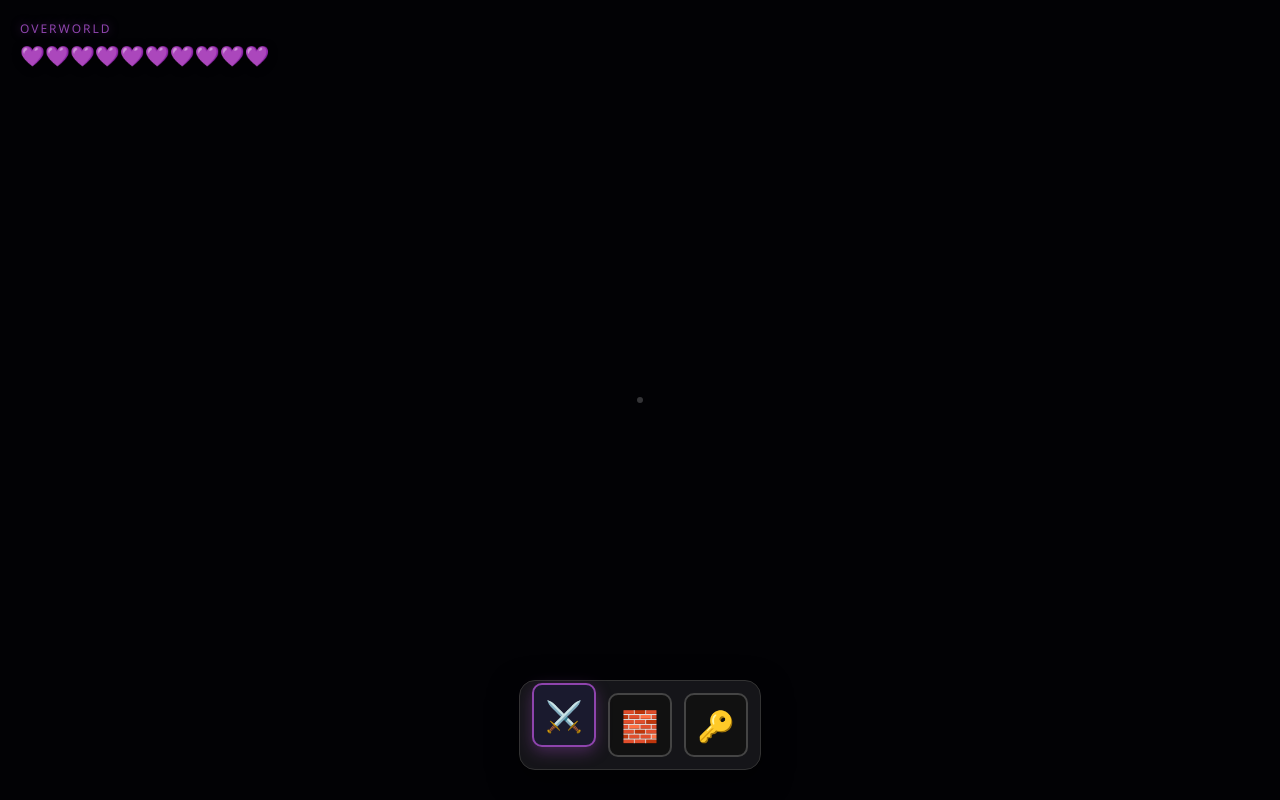
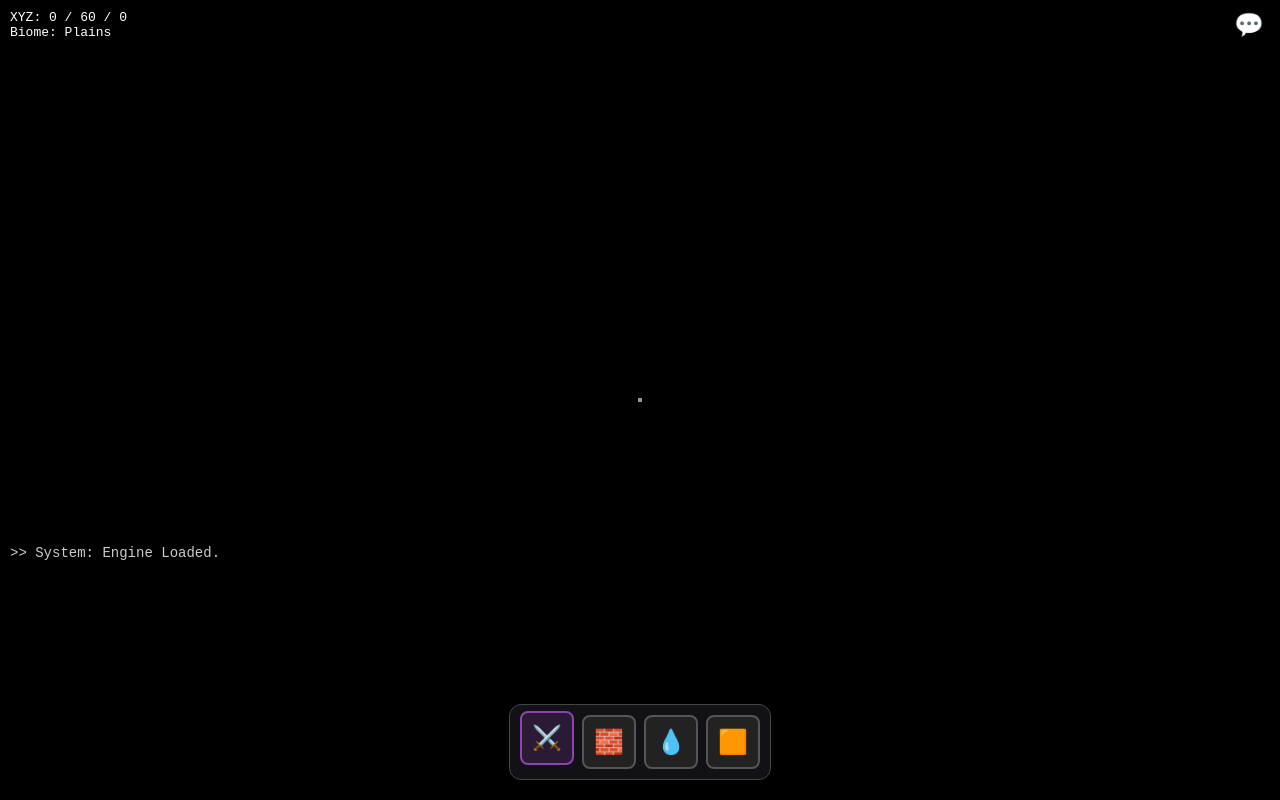
Before and after one commit to dandanwinwin/Titan-Engine-V1, a plain HTML site: page index.html in a window 1280 px wide. Drawn offline with nearby package versions, Linux system fonts and the light colour scheme.

Commit message:
Update index.html

```diff
--- a/index.html
+++ b/index.html
@@ -3,167 +3,83 @@
 <head>
     <meta charset="UTF-8">
     <meta name="viewport" content="width=device-width, initial-scale=1.0, maximum-scale=1.0, user-scalable=no">
-    <title>Titan Engine 1.21 | Ultimate</title>
+    <title>Titan Engine 1.21 | Modular</title>
     <style>
-        /* Deep Dark Theme for Eye Protection */
-        :root {
-            --ui-gray: rgba(25, 25, 30, 0.85);
-            --mace-purple: #8e44ad;
-            --text-soft: #a0a0a0;
+        :root { --ui-bg: rgba(20, 20, 25, 0.9); --accent: #8e44ad; }
+        body { margin: 0; overflow: hidden; background: #000; user-select: none; touch-action: none; font-family: monospace; }
+
+        /* HUD & DEBUG */
+        #hud { position: absolute; top: 10px; left: 10px; color: white; pointer-events: none; text-shadow: 1px 1px 0 #000; }
+        #crosshair { position: absolute; top: 50%; left: 50%; width: 4px; height: 4px; background: rgba(255,255,255,0.6); transform: translate(-50%,-50%); pointer-events: none; }
+
+        /* HOTBAR */
+        #hotbar {
+            position: fixed; bottom: 20px; left: 50%; transform: translateX(-50%);
+            display: flex; gap: 8px; padding: 10px; background: var(--ui-bg); border-radius: 12px; border: 1px solid #444; pointer-events: auto;
         }
+        .slot {
+            width: 50px; height: 50px; background: #222; border: 2px solid #555; border-radius: 8px;
+            display: flex; align-items: center; justify-content: center; font-size: 24px; color: #fff; transition: 0.1s;
+        }
+        .slot.active { border-color: var(--accent); background: #2a1a35; transform: translateY(-4px); }
 
-        body {
-            margin: 0;
-            overflow: hidden;
-            background-color: #020205;
-            font-family: 'Segoe UI', Roboto, Helvetica, Arial, sans-serif;
-            user-select: none;
-            touch-action: none;
+        /* CHAT SYSTEM */
+        #chat-btn { position: fixed; top: 10px; right: 10px; font-size: 24px; cursor: pointer; z-index: 100; background: none; border: none; }
+        #chat-container {
+            position: fixed; bottom: 100px; left: 10px; width: 300px; height: 200px;
+            display: flex; flex-direction: column; justify-content: flex-end; pointer-events: none;
         }
-
-        canvas { display: block; }
-
-        /* HUD Overlay */
-        #hud {
-            position: absolute;
-            top: 20px;
-            left: 20px;
-            pointer-events: none;
-        }
-
-        #dimension-tag {
-            font-size: 12px;
-            letter-spacing: 2px;
-            color: var(--mace-purple);
-            text-transform: uppercase;
-            margin-bottom: 5px;
-            text-shadow: 0 0 10px rgba(142, 68, 173, 0.5);
-        }
-
-        #health-container {
-            display: flex;
-            gap: 4px;
-            font-size: 20px;
-            filter: drop-shadow(0 2px 4px rgba(0,0,0,0.8));
-        }
-
-        /* The Hotbar - Tablet Optimized */
-        #hotbar {
-            position: fixed;
-            bottom: 30px;
-            left: 50%;
-            transform: translateX(-50%);
-            display: flex;
-            gap: 12px;
-            background: var(--ui-gray);
-            padding: 12px;
-            border-radius: 16px;
-            border: 1px solid #333;
-            backdrop-filter: blur(5px);
-            pointer-events: auto;
-            box-shadow: 0 10px 30px rgba(0,0,0,0.5);
-        }
-
-        .slot {
-            width: 60px;
-            height: 60px;
-            border: 2px solid #444;
-            background: #111;
-            border-radius: 10px;
-            display: flex;
-            align-items: center;
-            justify-content: center;
-            font-size: 30px;
-            transition: all 0.2s ease;
-        }
-
-        .slot.active {
-            border-color: var(--mace-purple);
-            background: #1a1a2e;
-            transform: translateY(-10px);
-            box-shadow: 0 5px 15px rgba(142, 68, 173, 0.4);
-        }
-
-        /* Center Crosshair */
-        #crosshair {
-            position: absolute;
-            top: 50%;
-            left: 50%;
-            width: 6px;
-            height: 6px;
-            background: rgba(255, 255, 255, 0.2);
-            border-radius: 50%;
-            transform: translate(-50%, -50%);
-            pointer-events: none;
-        }
-
-        /* Dimension Warp Notification */
-        #warp-msg {
-            position: absolute;
-            top: 50%;
-            left: 50%;
-            transform: translate(-50%, -50%);
-            color: white;
-            font-size: 24px;
-            font-weight: bold;
-            letter-spacing: 4px;
-            opacity: 0;
-            transition: opacity 0.5s;
-            pointer-events: none;
+        #chat-history { color: white; text-shadow: 1px 1px 0 #000; font-size: 14px; margin-bottom: 5px; opacity: 0.8; height: 150px; overflow-y: hidden; }
+        #chat-input {
+            pointer-events: auto; background: rgba(0,0,0,0.6); border: 1px solid #666; color: white; padding: 5px; display: none; width: 100%;
         }
     </style>
 </head>
 <body>
 
     <div id="hud">
-        <div id="dimension-tag">Overworld</div>
-        <div id="health-container">💜💜💜💜💜💜💜💜💜💜</div>
+        <div id="debug-coords">XYZ: 0 / 60 / 0</div>
+        <div id="biome-tag">Biome: Plains</div>
     </div>
 
     <div id="crosshair"></div>
+    <button id="chat-btn">💬</button>
 
-    <div id="warp-msg">WARPING...</div>
+    <div id="chat-container">
+        <div id="chat-history"><div>>> System: Engine Loaded.</div></div>
+        <input type="text" id="chat-input" placeholder="Type /help for commands...">
+    </div>
 
     <div id="hotbar">
-        <div class="slot active" id="slot0" onclick="selectSlot(0)">⚔️</div>
-        <div class="slot" id="slot1" onclick="selectSlot(1)">🧱</div>
-        <div class="slot" id="slot2" onclick="selectSlot(2)">🔑</div>
-    </div>
+        <div class="slot active" onclick="setSlot(0)">⚔️</div> <div class="slot" onclick="setSlot(1)">🧱</div> <div class="slot" onclick="setSlot(2)">💧</div> <div class="slot" onclick="setSlot(3)">🟧</div> </div>
 
     <script type="importmap">
-        {
-            "imports": {
-                "three": "https://unpkg.com/three@0.160.0/build/three.module.js"
-            }
-        }
+        { "imports": { "three": "https://unpkg.com/three@0.160.0/build/three.module.js" } }
     </script>
 
+    <script type="module" src="./main.js"></script>
+
     <script>
-        // UI Logic for switching slots
-        function selectSlot(index) {
-            // Remove active class from all
+        function setSlot(i) {
             document.querySelectorAll('.slot').forEach(s => s.classList.remove('active'));
-            // Add to selected
-            document.getElementById('slot' + index).classList.add('active');
-
-            // Link to the Game Engine
-            if (window.updateGameSlot) {
-                window.updateGameSlot(index);
-            }
+            document.querySelectorAll('.slot')[i].classList.add('active');
+            window.updateSlot(i);
         }
 
-        // Dimension Warp Visual
-        window.showWarpEffect = (name) => {
-            const msg = document.getElementById('warp-msg');
-            const tag = document.getElementById('dimension-tag');
-            tag.innerText = name;
-            msg.innerText = "ENTERING " + name;
-            msg.style.opacity = "1";
-            setTimeout(() => { msg.style.opacity = "0"; }, 2000);
+        document.getElementById('chat-btn').onclick = () => {
+            const inp = document.getElementById('chat-input');
+            const isHidden = inp.style.display === 'none' || inp.style.display === '';
+            inp.style.display = isHidden ? 'block' : 'none';
+            if(isHidden) inp.focus();
         };
+
+        document.getElementById('chat-input').addEventListener('keydown', (e) => {
+            if(e.key === 'Enter') {
+                window.sendChat(e.target.value);
+                e.target.value = '';
+                e.target.style.display = 'none';
+            }
+        });
     </script>
-
-    <script type="module" src="main.js"></script>
-
 </body>
 </html>
```
